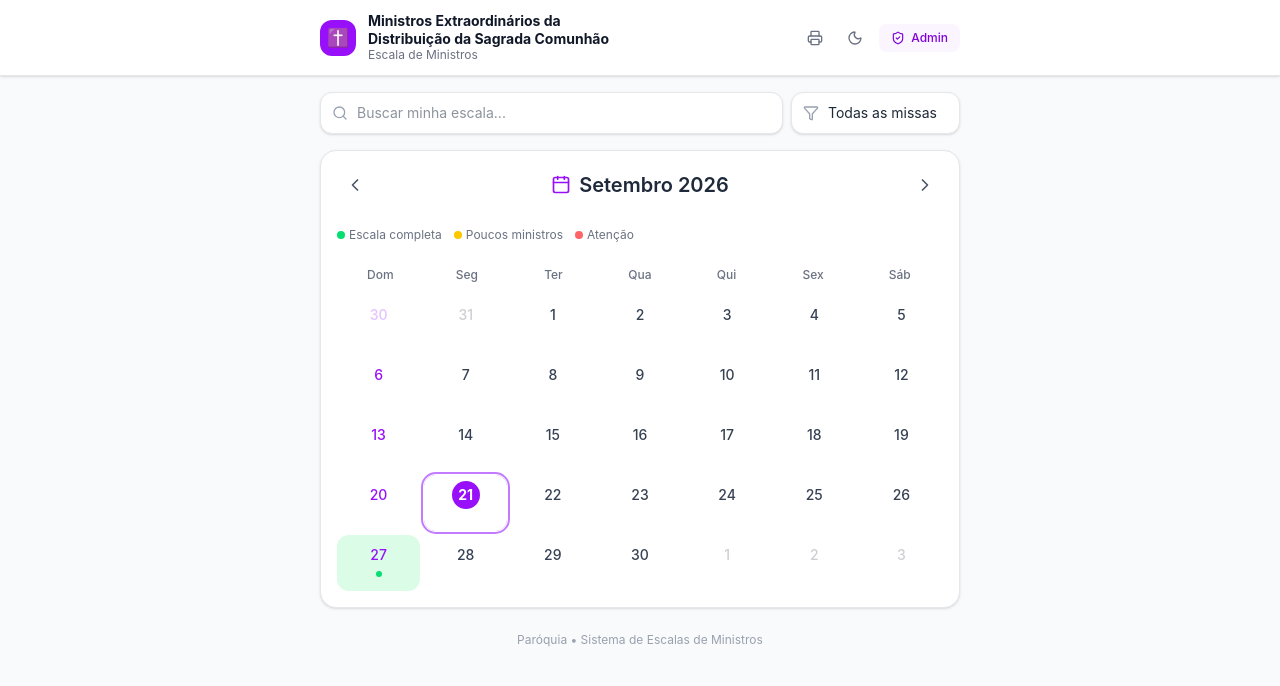
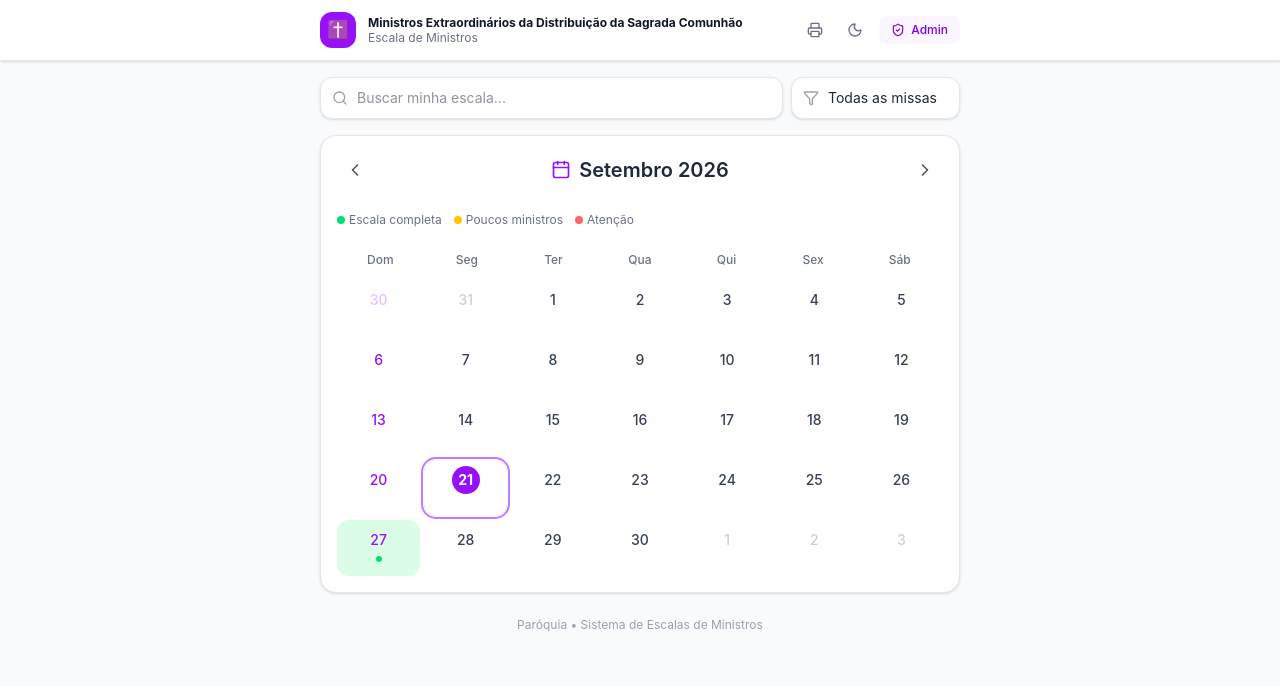
Before and after one commit to ffpignaton/escala-ministerio, a React (Vite) app: page / in a window 1280 px wide. Shown: the top 686 px of the page. Built offline with nearby package versions, Linux system fonts and the light colour scheme.

Commit message:
fix: título em linha única com fonte menor

```diff
--- a/src/App.jsx
+++ b/src/App.jsx
@@ -53,8 +53,8 @@ export default function App() {
               <span className="text-white text-lg">✝</span>
             </div>
             <div>
-              <h1 className="font-bold text-gray-900 dark:text-white text-sm leading-tight">
-                Ministros Extraordinários da<br />Distribuição da Sagrada Comunhão
+              <h1 className="font-bold text-gray-900 dark:text-white text-xs leading-tight">
+                Ministros Extraordinários da Distribuição da Sagrada Comunhão
               </h1>
               <p className="text-xs text-gray-500 dark:text-gray-400">Escala de Ministros</p>
             </div>
```
